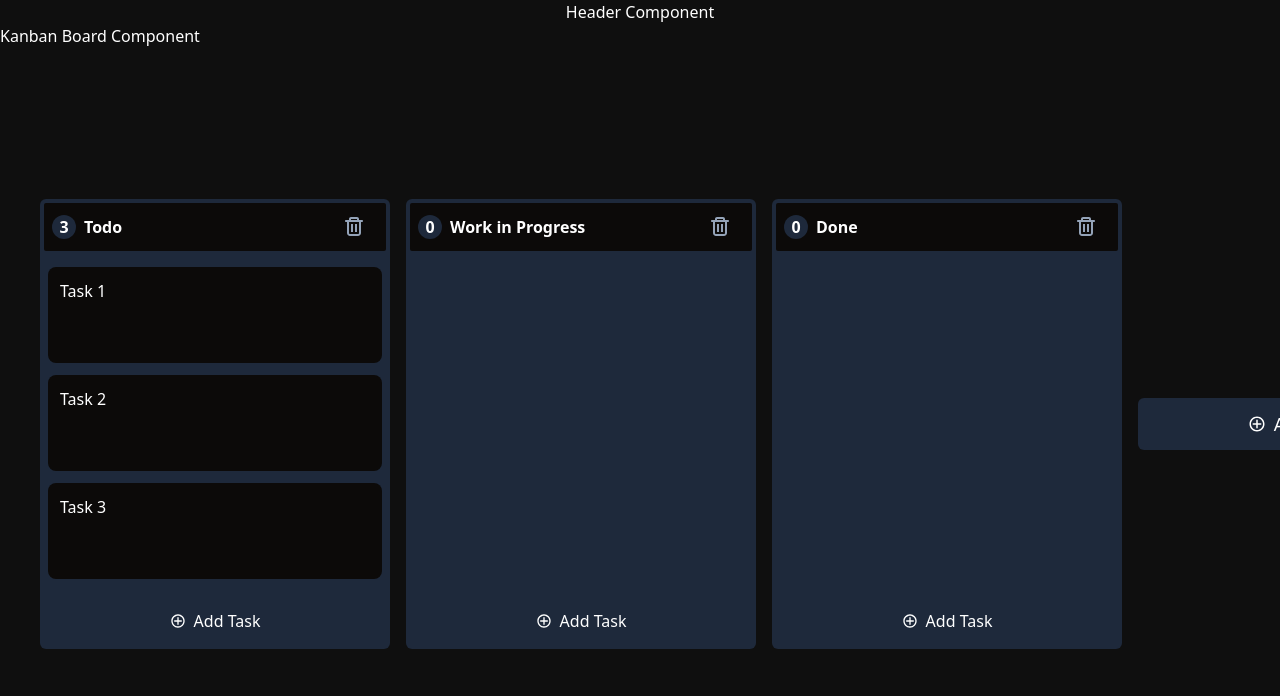
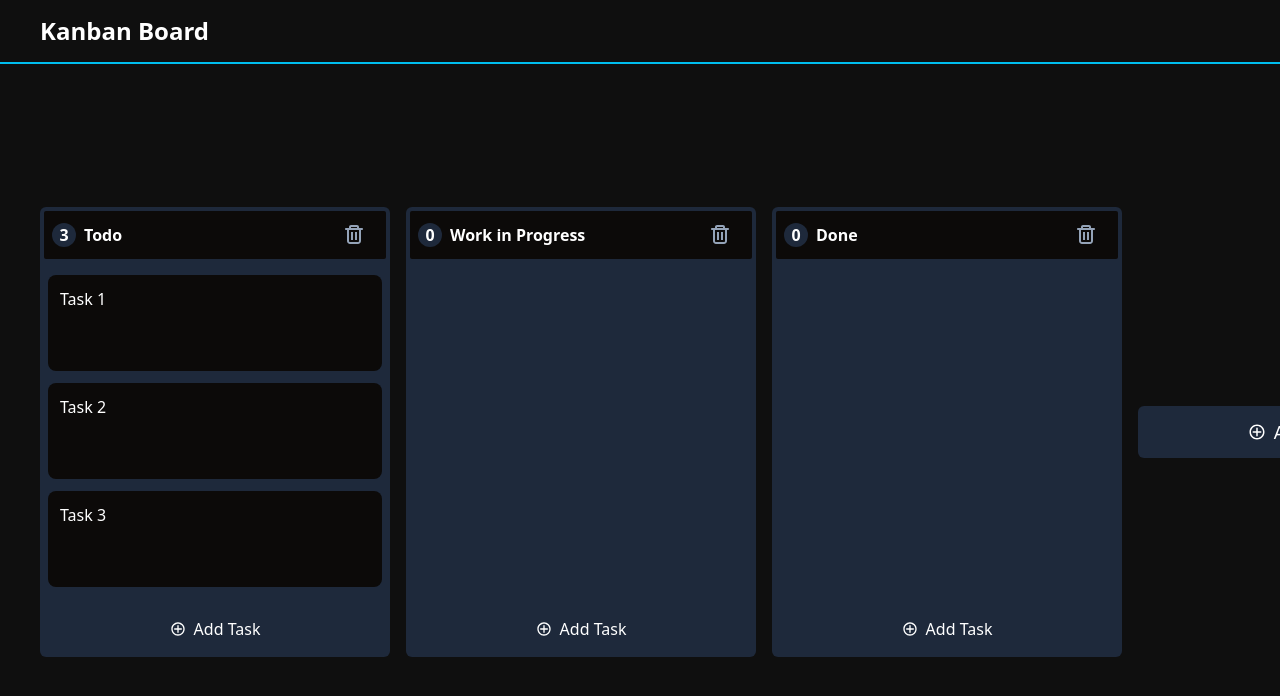
Before and after one commit to Anghy73/kanban-board, a React (Vite) app: page / in a window 1280 px wide. Shown: the top 696 px of the page. Built offline with nearby package versions, Linux system fonts and the light colour scheme.

Commit message:
header added

```diff
--- a/src/App.jsx
+++ b/src/App.jsx
@@ -1,10 +1,12 @@
 import { TasksProvider } from '../context/tasks'
+import Header from './components/Header'
 import KanbanBoard from './components/KanbanBoard'
 
 function App () {
   return (
     <div className='flex flex-col justify-center items-center w-screen h-screen'>
-      <header>Header Component</header>
+      {/* <header>Header Component</header> */}
+      <Header />
       <main className=' flex flex-1 w-full main'>
         <TasksProvider>
           <KanbanBoard />
--- /dev/null
+++ b/src/components/Header.jsx
@@ -0,0 +1,31 @@
+import { useState } from 'react'
+
+function Header () {
+  const [title, setTitle] = useState('Kanban Board')
+  const [editMode, setEditMode] = useState(false)
+
+  const handleEditMode = () => {
+    setEditMode(!editMode)
+  }
+
+  const handleChangeTitle = (evt) => {
+    setTitle(evt.target.value)
+  }
+
+  if (editMode) {
+    return (
+      <div className='flex justify-start items-center w-full min-h-16 px-10 border-b-2 border-[#00beef]'>
+        <input className='bg-transparent border-none outline-none text-2xl font-bold' type='text' onBlur={handleEditMode} autoFocus onChange={handleChangeTitle} value={title} />
+        {/* <span className='font-bold text-2xl cursor-pointer' onClick={handleEditMode}>Kanba Board</span> */}
+      </div>
+    )
+  }
+
+  return (
+    <div className='flex justify-start items-center w-full min-h-16 px-10 border-b-2 border-[#00beef]'>
+      <span className='font-bold text-2xl cursor-pointer' onClick={handleEditMode}>{title}</span>
+    </div>
+  )
+}
+
+export default Header
--- a/src/components/KanbanBoard.jsx
+++ b/src/components/KanbanBoard.jsx
@@ -30,7 +30,7 @@ function KanbanBoard () {
 
   return (
     <div className='flex flex-col flex-1'>
-      <h1>Kanban Board Component</h1>
+      {/* <h1>Kanban Board Component</h1> */}
       <div className='flex justify-center items-center gap-4 h-full px-10'>
         <DndContext
           onDragStart={handleDragStart}
--- a/src/components/TaskItem.jsx
+++ b/src/components/TaskItem.jsx
@@ -53,7 +53,7 @@ function TaskItem ({ task }) {
     return (
       <>
         <div style={style} ref={setNodeRef} {...attributes} {...listeners} className='bg-stone-950 w-full min-h-24 rounded-lg p-3 relative hover:ring-2 hover:border-[#00beef] item'>
-          <textarea className='w-full h-full bg-stone-950 border-none focus:outline-none resize-none' onBlur={handleEditMode} autoFocus value={task.content} onChange={handleChangeTextarea} />
+          <textarea className='w-full h-full bg-stone-950 border-none focus:outline-none resize-none taskContent' onBlur={handleEditMode} autoFocus value={task.content} onChange={handleChangeTextarea} />
         </div>
       </>
     )
@@ -62,10 +62,7 @@ function TaskItem ({ task }) {
   return (
     <>
       <div style={style} ref={setNodeRef} {...attributes} {...listeners} className='bg-stone-950 w-full min-h-24 rounded-lg p-3 relative hover:ring-2 hover:border-[#00beef] item' onClick={handleEditMode}>
-        {!editMode && <p className='w-full h-full'>{task.content}</p>}
-        {editMode && (
-          <textarea className='w-full h-full bg-stone-950 border-none focus:outline-none resize-none' onBlur={handleEditMode} autoFocus value={task.content} />
-        )}
+        {!editMode && <p className='w-full h-full overflow-x-hidden overflow-y-auto taskContent'>{task.content}</p>}
         {!activeText && <CgTrash className='w-9 h-9 p-1 rounded-md hover:bg-slate-800 absolute right-5 top-8 text-slate-400 hover:text-slate-300 trash' onClick={handleDelTask} />}
       </div>
     </>
--- a/src/tailwind.css
+++ b/src/tailwind.css
@@ -45,3 +45,14 @@ body {
 .trash {
   display: none;
 }
+
+.taskContent::-webkit-scrollbar {
+  width: 4px;
+  height: 8px;
+  border-radius: 4px;
+}
+
+.taskContent::-webkit-scrollbar-thumb {
+  background-color: #00ccff;
+  border-radius: 4px;
+}
```
